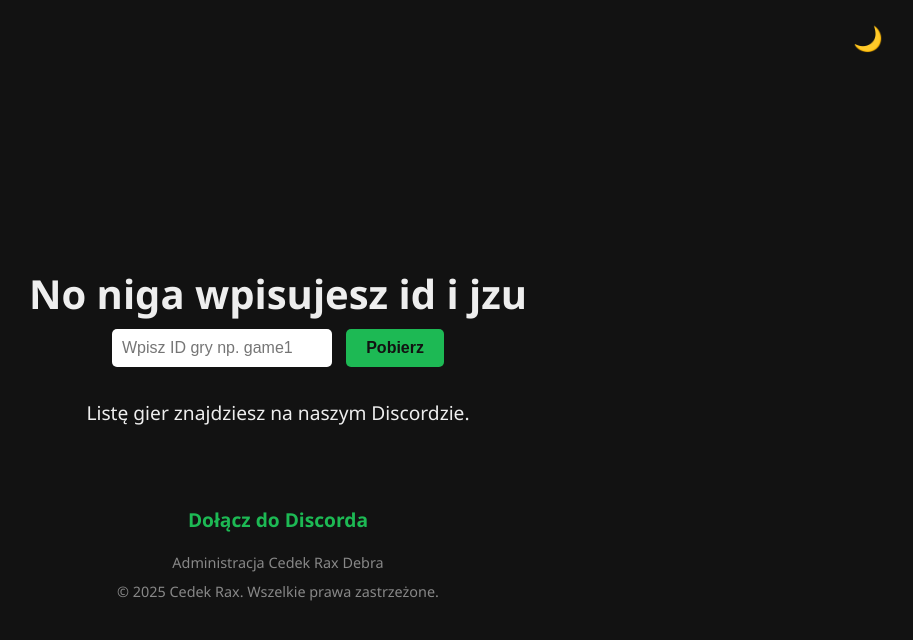
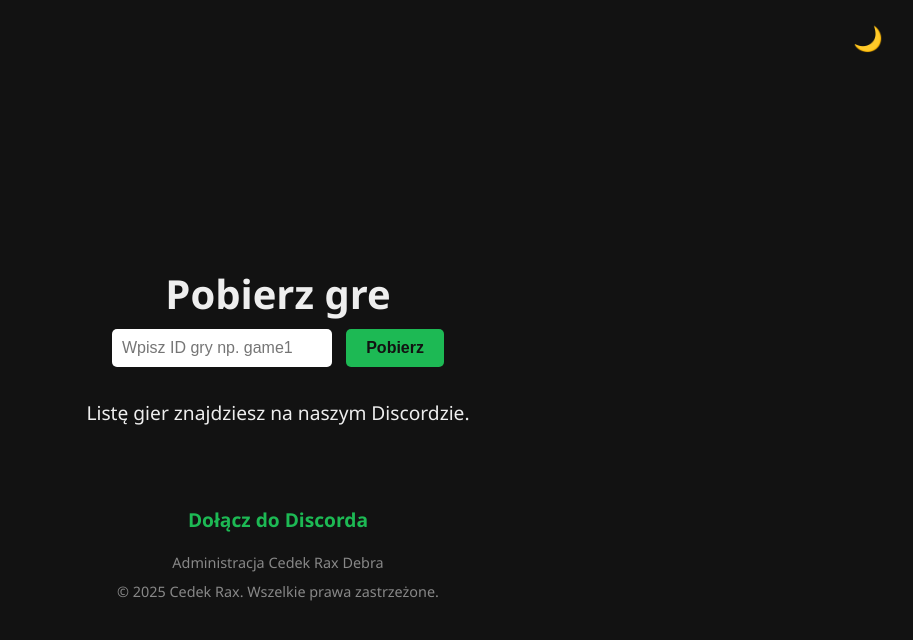
Before and after one commit to cedekpy/nwm, a plain HTML site: page index.html in a window 1280 px wide. Shown: the whole page, without its empty margins (362-1275 px from the left). Drawn offline with Linux system fonts and the light colour scheme.

Commit message:
Update index.html

```diff
--- a/index.html
+++ b/index.html
@@ -122,7 +122,7 @@
   <!-- Przycisk zmiany motywu -->
   <button id="themeToggle" title="Zmień motyw">🌙</button>
 
-  <h1>No niga wpisujesz id i jzu</h1>
+  <h1>Pobierz gre</h1>
 
   <div class="download-section">
     <input type="text" id="gameId" placeholder="Wpisz ID gry np. game1" />
```
